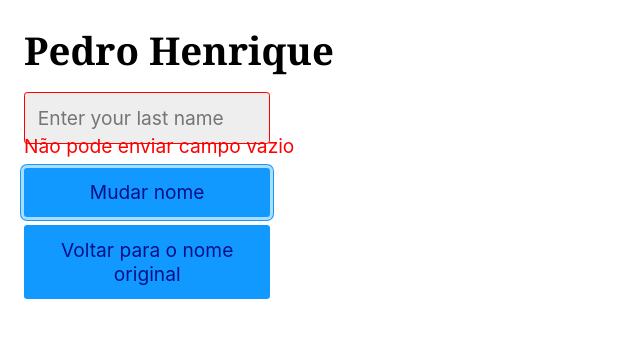
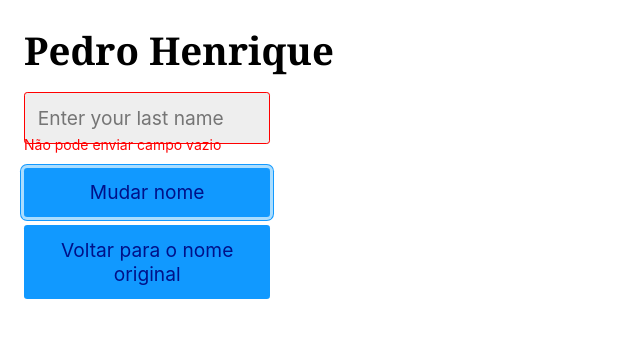
Before and after one commit to PedroHRFerreira/react, a React (Vite) app: page / in a window 1280 px wide. Both pictures are taken after a click on the button "Mudar nome". Shown: the top 338 px of the page, without its empty margins (0-640 px from the left). Built offline with nearby package versions, Linux system fonts and the light colour scheme.

Commit message:
feat: :sparkles: AtomsInput

```diff
--- /dev/null
+++ b/src/Atoms/input.jsx
@@ -0,0 +1,13 @@
+const AtomsInput = ({ value, onClick, errors }) => {
+  return (
+    <input
+      type="text"
+      placeholder="Enter your last name"
+      maxLength="30"
+      style={{ borderColor: errors ? "red" : "black" }}
+      value={value}
+      onChange={onClick}
+    />
+  );
+};
+export default AtomsInput;
--- a/src/Molecules/Input.jsx
+++ b/src/Molecules/Input.jsx
@@ -1,7 +1,8 @@
 import { useState } from "react";
+import AtomsInput from "../Atoms/input.jsx";
 import "./style.scss";
 
-const App = () => {
+const MoleculesInput = () => {
   const [name, setName] = useState("Pedro Henrique");
   const [newName, setNewName] = useState("");
   const [inputError, setInputError] = useState(false);
@@ -10,7 +11,6 @@ const App = () => {
     if (!newName.trim()) {
       setInputError(true);
     } else {
-      console.log(newName);
       setName(newName);
       setNewName("");
       setInputError(false);
@@ -20,32 +20,33 @@ const App = () => {
   return (
     <>
       <h1>{name}</h1>
-      <div className="input">
-        <input
-          type="text"
-          style={{ borderColor: inputError ? "red" : "black" }}
-          placeholder="Enter your last name"
+      <section className="input">
+        <AtomsInput
+          errors={inputError}
           value={newName}
-          onChange={(e) => {
+          onClick={(e) => {
             setNewName(e.target.value);
             setInputError(false);
           }}
         />
         {inputError && (
-          <p style={{ color: "red", position: "absolute", top: "118px" }}>
-            Não pode enviar campo vazio
-          </p>
+          <p className="input__error">Não pode enviar campo vazio</p>
         )}
 
         <div className="input__buttons">
           <button onClick={handleButton}>Mudar nome</button>
-          <button onClick={() => setName("Pedro Henrique")}>
+          <button
+            onClick={() => {
+              setName("Pedro Henrique");
+              setNewName("");
+            }}
+          >
             Voltar para o nome original
           </button>
         </div>
-      </div>
+      </section>
     </>
   );
 };
 
-export default App;
+export default MoleculesInput;
--- a/src/Molecules/style.scss
+++ b/src/Molecules/style.scss
@@ -10,4 +10,11 @@
     flex-direction: column;
     gap: 8px;
   }
+
+  &__error {
+    color: red;
+    font-size: 14px;
+    position: absolute;
+    top: 120px;
+  }
 }
--- a/src/main.jsx
+++ b/src/main.jsx
@@ -1,9 +1,9 @@
 import React from "react";
 import ReactDOM from "react-dom/client";
-import Input from "./Molecules/Input.jsx";
+import MoleculesInput from "./Molecules/Input.jsx";
 
 ReactDOM.createRoot(document.getElementById("root")).render(
   <main>
-    <Input />
+    <MoleculesInput />
   </main>
 );
```
